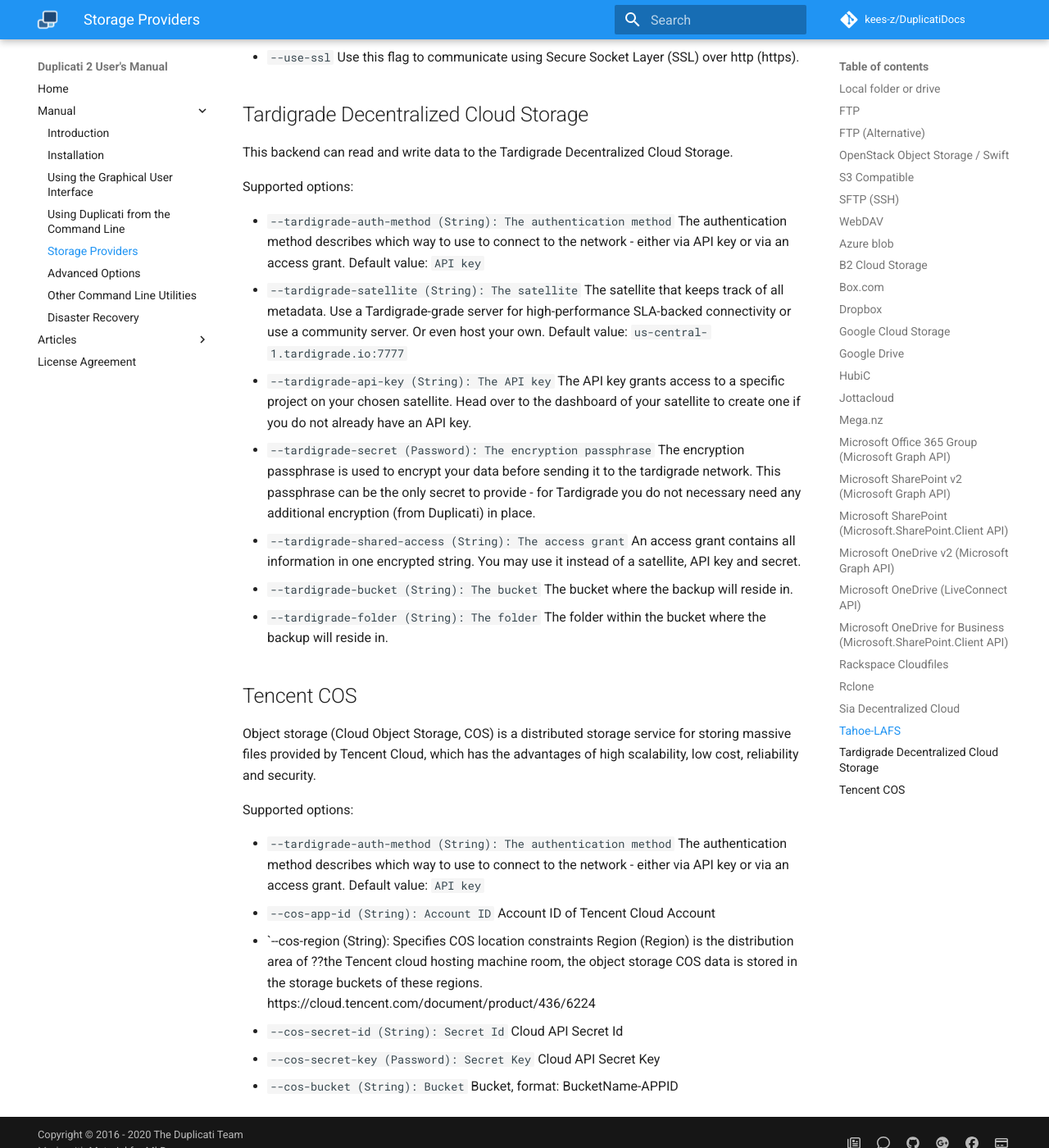
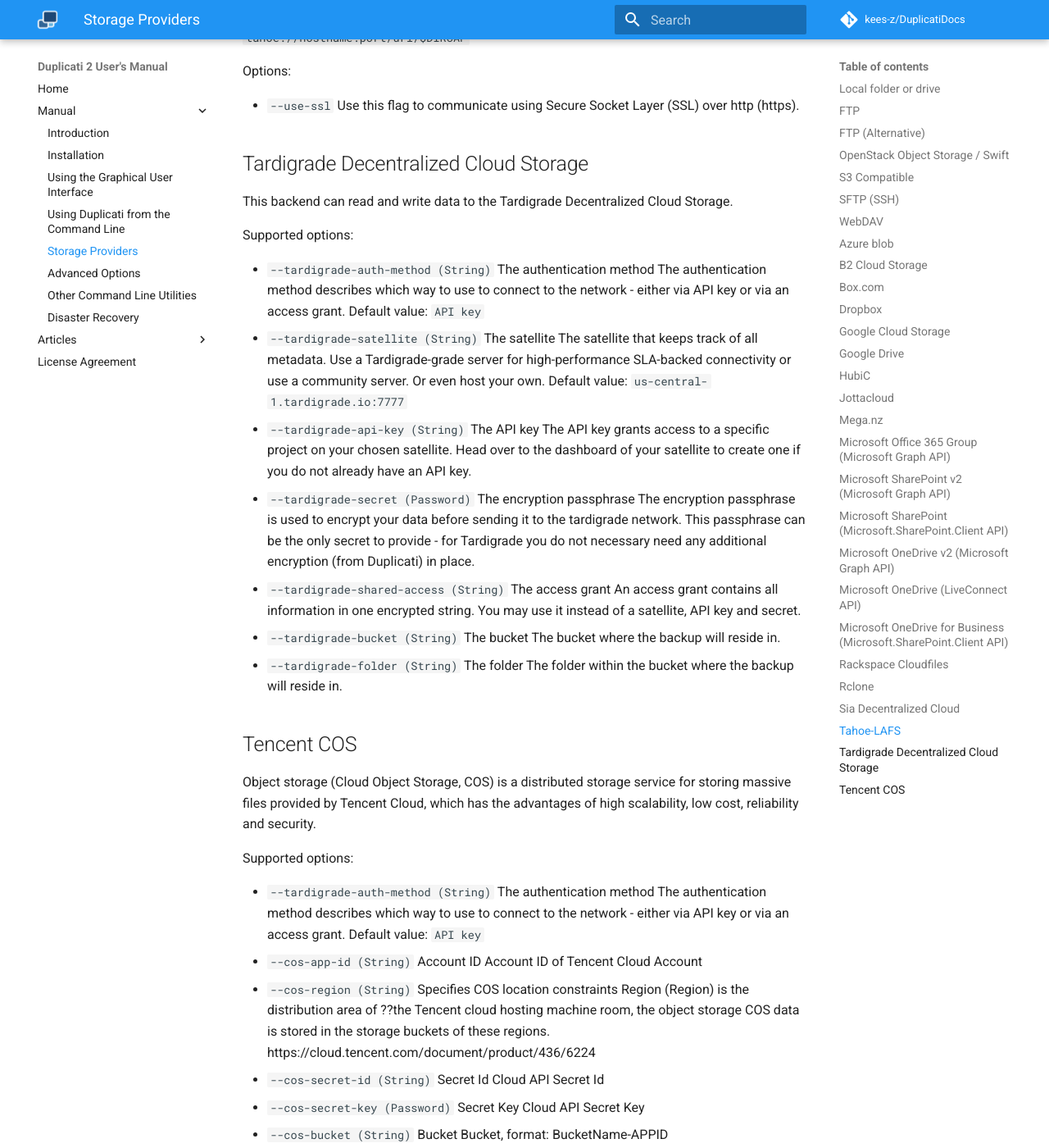
Before and after one commit to kees-z/DuplicatiDocs, an MkDocs documentation site: the page built from docs/05-storage-providers.md, in a window 1280 px wide and 1400 px high, scrolled down 20232 px. Shown: the whole window at 82% size. Built offline with MkDocs 1.6.1 and Material for MkDocs 9.7.7, drawn with Linux system fonts in a browser that asks for light colours; comment, search, counter and statistics services are not loaded; old or Windows-style settings are respelled for this version of MkDocs; some of the changed text lies outside the part shown.

```diff
--- a/docs/05-storage-providers.md
+++ b/docs/05-storage-providers.md
@@ -782,21 +785,28 @@ This backend can read and write data to the Tardigrade Decentralized Cloud Stora
 
 Supported options:
 
-* `--tardigrade-auth-method (String): The authentication method`
+* `--tardigrade-auth-method (String)`
+The authentication method
 The authentication method describes which way to use to connect to the network - either via API key or via an access grant.
 Default value: `API key`
-* `--tardigrade-satellite (String): The satellite`
+* `--tardigrade-satellite (String)`
+The satellite
 The satellite that keeps track of all metadata. Use a Tardigrade-grade server for high-performance SLA-backed connectivity or use a community server. Or even host your own.
 Default value: `us-central-1.tardigrade.io:7777`
-* `--tardigrade-api-key (String): The API key`
+* `--tardigrade-api-key (String)`
+The API key
 The API key grants access to a specific project on your chosen satellite. Head over to the dashboard of your satellite to create one if you do not already have an API key.
-* `--tardigrade-secret (Password): The encryption passphrase`
+* `--tardigrade-secret (Password)`
+The encryption passphrase
 The encryption passphrase is used to encrypt your data before sending it to the tardigrade network. This passphrase can be the only secret to provide - for Tardigrade you do not necessary need any additional encryption (from Duplicati) in place.
-* `--tardigrade-shared-access (String): The access grant`
+* `--tardigrade-shared-access (String)`
+The access grant
 An access grant contains all information in one encrypted string. You may use it instead of a satellite, API key and secret.
-* `--tardigrade-bucket (String): The bucket`
+* `--tardigrade-bucket (String)`
+The bucket
 The bucket where the backup will reside in.
-* `--tardigrade-folder (String): The folder`
+* `--tardigrade-folder (String)`
+The folder
 The folder within the bucket where the backup will reside in.
 
 ## Tencent COS
@@ -806,16 +816,22 @@ Object storage (Cloud Object Storage, COS) is a distributed storage service for
 
 Supported options:
 
-* `--tardigrade-auth-method (String): The authentication method`
+* `--tardigrade-auth-method (String)`
+The authentication method
 The authentication method describes which way to use to connect to the network - either via API key or via an access grant.
 Default value: `API key`
-* `--cos-app-id (String): Account ID`
+* `--cos-app-id (String)`
+Account ID
 Account ID of Tencent Cloud Account
-* `--cos-region (String): Specifies COS location constraints
+* `--cos-region (String)`
+Specifies COS location constraints
 Region (Region) is the distribution area of ??the Tencent cloud hosting machine room, the object storage COS data is stored in the storage buckets of these regions. https://cloud.tencent.com/document/product/436/6224
-* `--cos-secret-id (String): Secret Id`
+* `--cos-secret-id (String)`
+Secret Id
 Cloud API Secret Id
-* `--cos-secret-key (Password): Secret Key`
+* `--cos-secret-key (Password)`
+Secret Key
 Cloud API Secret Key
-* `--cos-bucket (String): Bucket`
+* `--cos-bucket (String)`
+Bucket
 Bucket, format: BucketName-APPID
```
Also changed, not shown: other parts of docs/05-storage-providers.md (+3 -0 lines).
